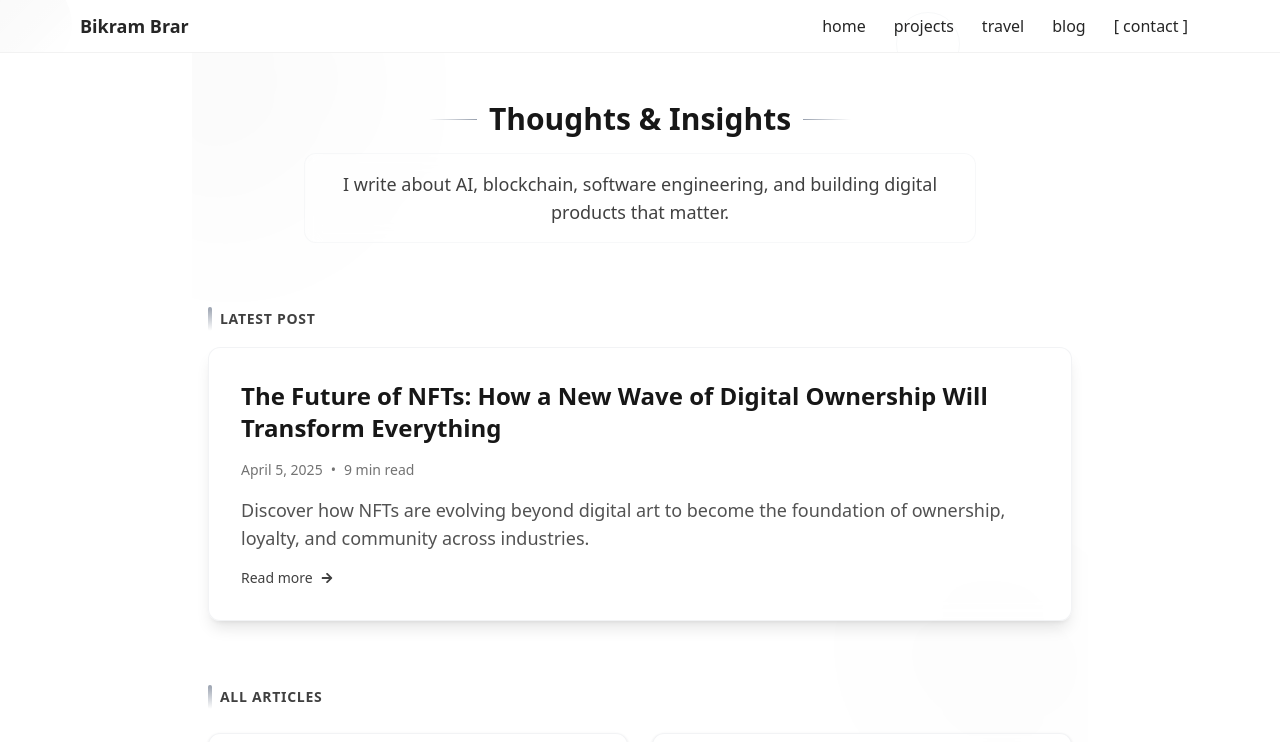
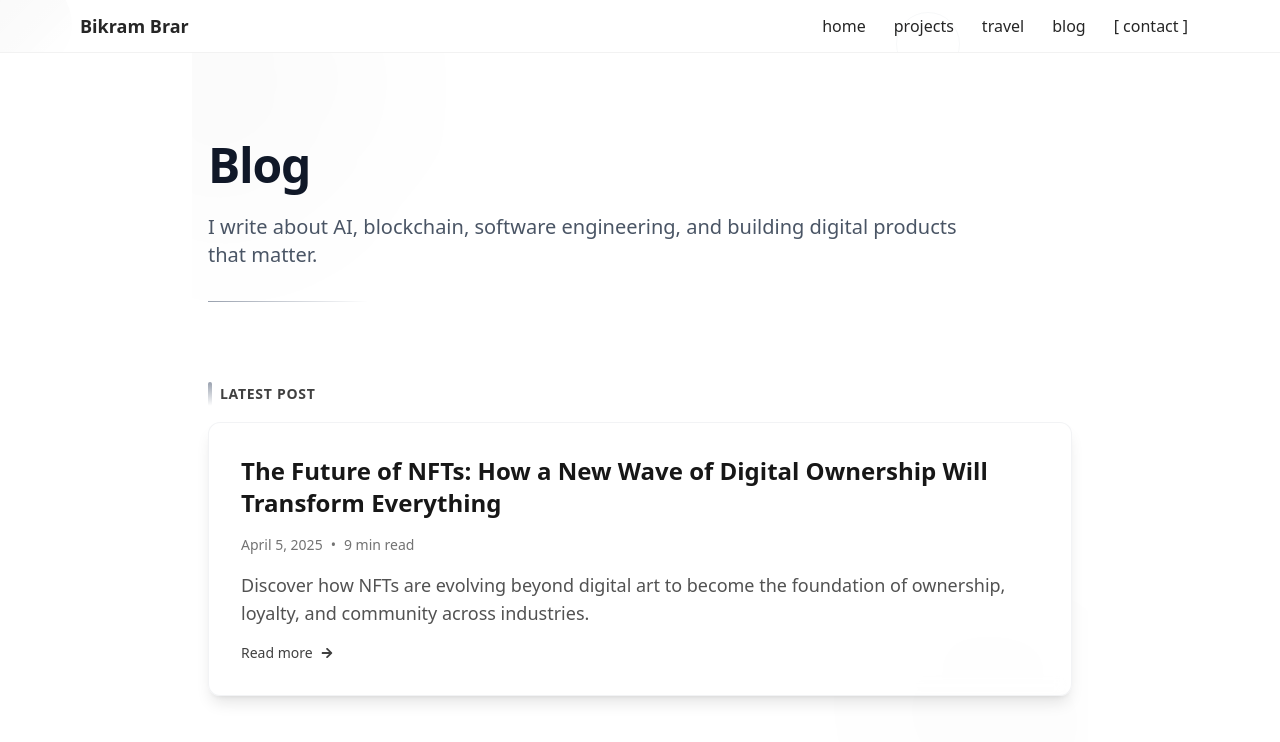
Before and after one commit to Bikz/bikramweb, a Next.js app: page /blog in a window 1280 px wide. Shown: the top 742 px of the page. Built offline with nearby package versions, Linux system fonts and the light colour scheme.

Commit message:
style(blog): update BlogPageClient component layout and styling for improved readability and aesthetics style(travel): update TravelGallery component layout and styling for better visual consistency and user experience

```diff
--- a/app/blog/BlogPageClient.tsx
+++ b/app/blog/BlogPageClient.tsx
@@ -63,24 +63,16 @@ export default function BlogPageClient({ posts }: { posts: any[] }) {
         initial={{ opacity: 0, y: 20 }}
         animate={{ opacity: 1, y: 0 }}
         transition={{ duration: 0.6 }}
-        className="text-center mb-16 relative"
+        className="relative mb-20 pt-10"
       >
-        <div className="flex items-center justify-center mb-4">
-          <div className="h-[1px] w-12 bg-gradient-to-r from-transparent to-gray-400 dark:to-gray-600 mr-3"></div>
-          <h1 className="text-3xl font-bold text-neutral-900 dark:text-white">
-            Thoughts & Insights
-          </h1>
-          <div className="h-[1px] w-12 bg-gradient-to-l from-transparent to-gray-400 dark:to-gray-600 ml-3"></div>
-        </div>
+        <h1 className="text-5xl font-bold mb-6 text-gray-900 dark:text-white tracking-tight">
+          Blog
+        </h1>
+        <p className="text-xl text-gray-600 dark:text-gray-300 max-w-3xl">
+          I write about AI, blockchain, software engineering, and building digital products that matter.
+        </p>
 
-        <motion.p
-          initial={{ opacity: 0 }}
-          animate={{ opacity: 1 }}
-          transition={{ duration: 0.6, delay: 0.2 }}
-          className="text-lg text-neutral-700 dark:text-neutral-300 max-w-2xl mx-auto bg-white/40 dark:bg-gray-900/40 backdrop-blur-sm p-4 rounded-xl border border-gray-200/30 dark:border-gray-800/30"
-        >
-          I write about AI, blockchain, software engineering, and building digital products that matter.
-        </motion.p>
+        <div className="h-px w-40 bg-gradient-to-r from-gray-400 to-transparent dark:from-gray-600 mt-8"></div>
       </motion.div>
 
       {posts.length === 0 ? (
--- a/app/travel/TravelGallery.tsx
+++ b/app/travel/TravelGallery.tsx
@@ -54,15 +54,17 @@ export default function TravelGallery({ photos }: TravelGalleryProps) {
         initial={{ opacity: 0, y: 20 }}
         animate={{ opacity: 1, y: 0 }}
         transition={{ duration: 0.6 }}
-        className="relative"
+        className="relative mb-20 pt-10"
       >
-        <div className="flex items-center justify-center mb-8">
-          <div className="h-[1px] w-12 bg-gradient-to-r from-transparent to-gray-400 dark:to-gray-600 mr-3"></div>
-          <h1 className="text-2xl font-semibold text-neutral-900 dark:text-white text-center">
-            Travel Gallery
+        <h1 className="text-5xl font-bold mb-6 text-gray-900 dark:text-white tracking-tight">
+          Travel
         </h1>
-          <div className="h-[1px] w-12 bg-gradient-to-l from-transparent to-gray-400 dark:to-gray-600 ml-3"></div>
-        </div>
+        <p className="text-xl text-gray-600 dark:text-gray-300 max-w-3xl">
+          Capturing moments and experiences from around the world through photography and cultural exploration.
+        </p>
+
+        <div className="h-px w-40 bg-gradient-to-r from-gray-400 to-transparent dark:from-gray-600 mt-8"></div>
+      </motion.div>
 
       <motion.div
         initial={{ opacity: 0 }}
@@ -74,7 +76,6 @@ export default function TravelGallery({ photos }: TravelGalleryProps) {
           Traveling is one of my biggest passions. I love immersing myself in new
           cultures and exploring iconic landmarks around the world.
         </p>
-        </motion.div>
       </motion.div>
 
       <motion.div
```
Lines whose indentation alone changed are shown as unchanged.
